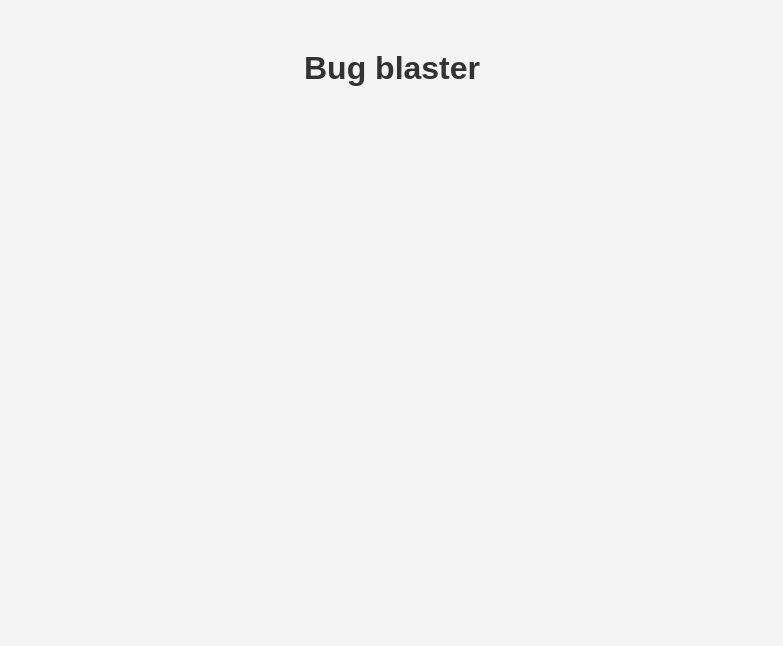
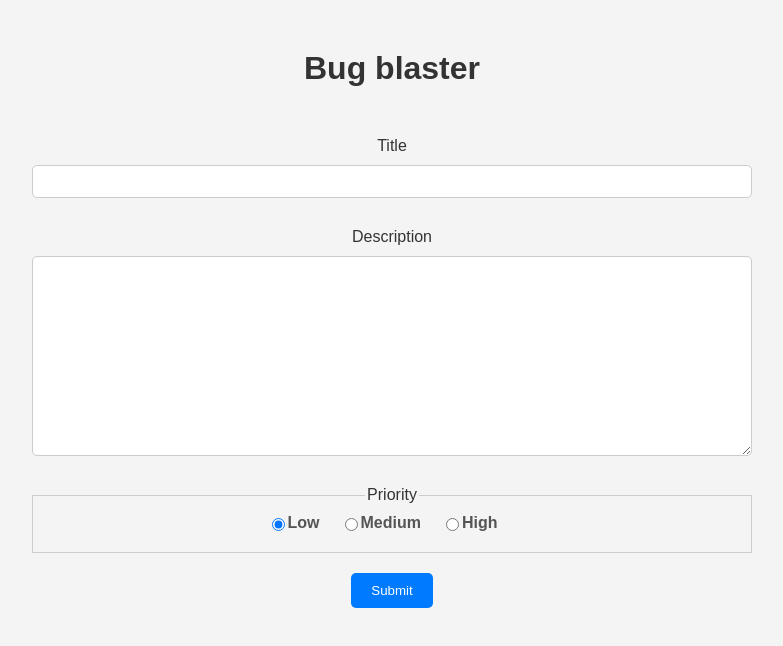
Before and after one commit to kondiamantis/bug-blaster, a React (Create React App) app: page / in a window 1280 px wide. Shown: the top 646 px of the page, without its empty margins (248-1031 px from the left). Built offline with nearby package versions, Linux system fonts and the light colour scheme.

Commit message:
added priority radio buttons

```diff
--- a/src/App.js
+++ b/src/App.js
@@ -1,11 +1,13 @@
 import './App.css';
 import './styles.css';
+import TicketForm from './components/TicketForm';
 
 function App() {
   return (
     <div className="App">
       <div className="container">
         <h1>Bug blaster</h1>
+        <TicketForm />
       </div>
     </div>
   );
--- a/src/components/TicketForm.js
+++ b/src/components/TicketForm.js
@@ -21,6 +21,16 @@
 
     const handleSubmit = (e) => {
         e.preventDefault();
+
+        const ticketData = {
+            id: new Date().toISOString(),
+            title,
+            description,
+            priority,
+        }
+
+        console.log(ticketData);
+
         clearForm();
     }
 
@@ -44,6 +54,22 @@
             onChange={(e) => setDescription(e.target.value)}
           />
         </div>
+        <fieldset className="priority-fieldset">
+          <legend>Priority</legend>
+          {Object.entries(priorityLabels).map(([value, label]) => (
+            <label key={value} className="priority-label">
+              <input
+                type="radio"
+                value={value}
+                checked={priority === value}
+                onChange={(e) => setPriority(e.target.value)}
+              />
+              {label}
+            </label>
+          ))}
+        </fieldset>
+
+        <button type="submit" className="button">Submit</button>
       </form>
     );
 
```
